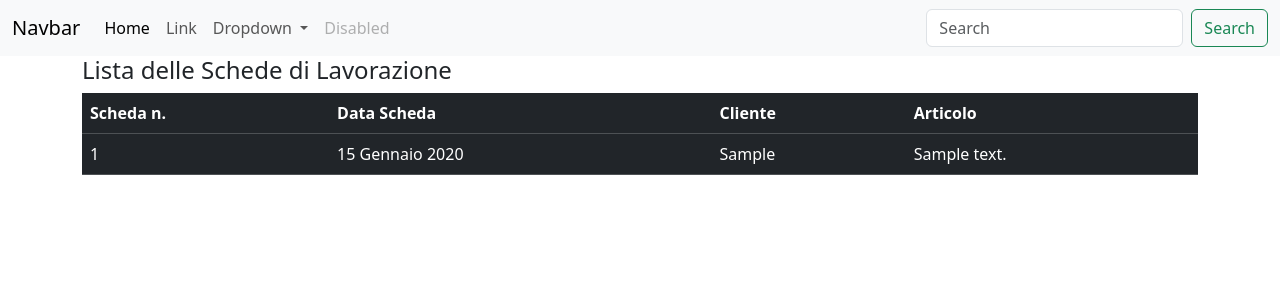
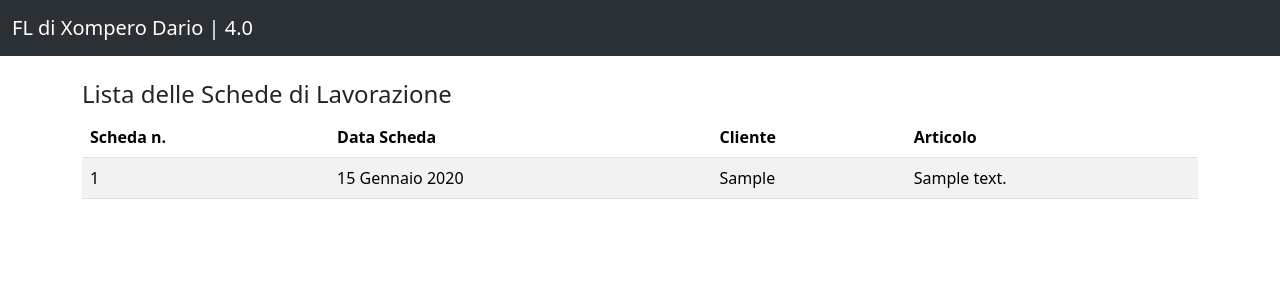
Before and after one commit to r4gtl/fl_web_app, a Django app: page / in a window 1280 px wide. Shown: the top 300 px of the page. Run offline with Django 4.2, Linux system fonts and the light colour scheme; tables that the repository leaves empty hold one stand-in row (values such as "Sample post").

Commit message:
Added pagination, navbar styling, split detail

```diff
--- a/fl_web_app/core/templates/core/base.html
+++ b/fl_web_app/core/templates/core/base.html
@@ -8,6 +8,7 @@
   </head>
   <body>
     {% include "core/partials/_navbar.html" %}
+    <br>
     <div class="container">
         {% block content %}
 
--- a/fl_web_app/core/templates/core/partials/_navbar.html
+++ b/fl_web_app/core/templates/core/partials/_navbar.html
@@ -1,36 +1,7 @@
-<nav class="navbar navbar-expand-lg bg-body-tertiary">
+<nav class="navbar bg-dark navbar-expand-lg bg-body-tertiary" data-bs-theme="dark">
     <div class="container-fluid">
-      <a class="navbar-brand" href="#">Navbar</a>
-      <button class="navbar-toggler" type="button" data-bs-toggle="collapse" data-bs-target="#navbarSupportedContent" aria-controls="navbarSupportedContent" aria-expanded="false" aria-label="Toggle navigation">
-        <span class="navbar-toggler-icon"></span>
-      </button>
-      <div class="collapse navbar-collapse" id="navbarSupportedContent">
-        <ul class="navbar-nav me-auto mb-2 mb-lg-0">
-          <li class="nav-item">
-            <a class="nav-link active" aria-current="page" href="#">Home</a>
-          </li>
-          <li class="nav-item">
-            <a class="nav-link" href="#">Link</a>
-          </li>
-          <li class="nav-item dropdown">
-            <a class="nav-link dropdown-toggle" href="#" role="button" data-bs-toggle="dropdown" aria-expanded="false">
-              Dropdown
-            </a>
-            <ul class="dropdown-menu">
-              <li><a class="dropdown-item" href="#">Action</a></li>
-              <li><a class="dropdown-item" href="#">Another action</a></li>
-              <li><hr class="dropdown-divider"></li>
-              <li><a class="dropdown-item" href="#">Something else here</a></li>
-            </ul>
-          </li>
-          <li class="nav-item">
-            <a class="nav-link disabled" aria-disabled="true">Disabled</a>
-          </li>
-        </ul>
-        <form class="d-flex" role="search">
-          <input class="form-control me-2" type="search" placeholder="Search" aria-label="Search">
-          <button class="btn btn-outline-success" type="submit">Search</button>
-        </form>
-      </div>
+      <a class="navbar-brand" href="{% url 'home' %}">FL di Xompero Dario | 4.0</a>
+
+
     </div>
   </nav>
--- a/fl_web_app/core/templates/core/scheda_lavorazione_list.html
+++ b/fl_web_app/core/templates/core/scheda_lavorazione_list.html
@@ -3,7 +3,7 @@
 {% block content %}
     <h4>Lista delle Schede di Lavorazione</h4>
 
-        <table class="table table-dark table-hover">
+        <table class="table table-striped table-hover">
             <thead>
               <tr>
                 <th scope="col">Scheda n.</th>
--- a/fl_web_app/core/views.py
+++ b/fl_web_app/core/views.py
@@ -14,6 +14,7 @@ class SchedaLavorazioneListView(ListView):
 
     # Se vuoi ordinare i risultati, puoi aggiungere il seguente attributo:
     ordering = ['-created_at']  # Ordina per data di creazione, decrescente
+    paginate_by = 10  # Numero di record per pagina
 
 class SchedaLavorazioneDetailView(DetailView):
     model = SchedaLavorazione
```
Also changed, not shown: other parts of fl_web_app/core/templates/core/scheda_lavorazione_list.html (+51 -2 lines), fl_web_app/core/templates/core/scheda_detail.html (+17 -10 lines).
